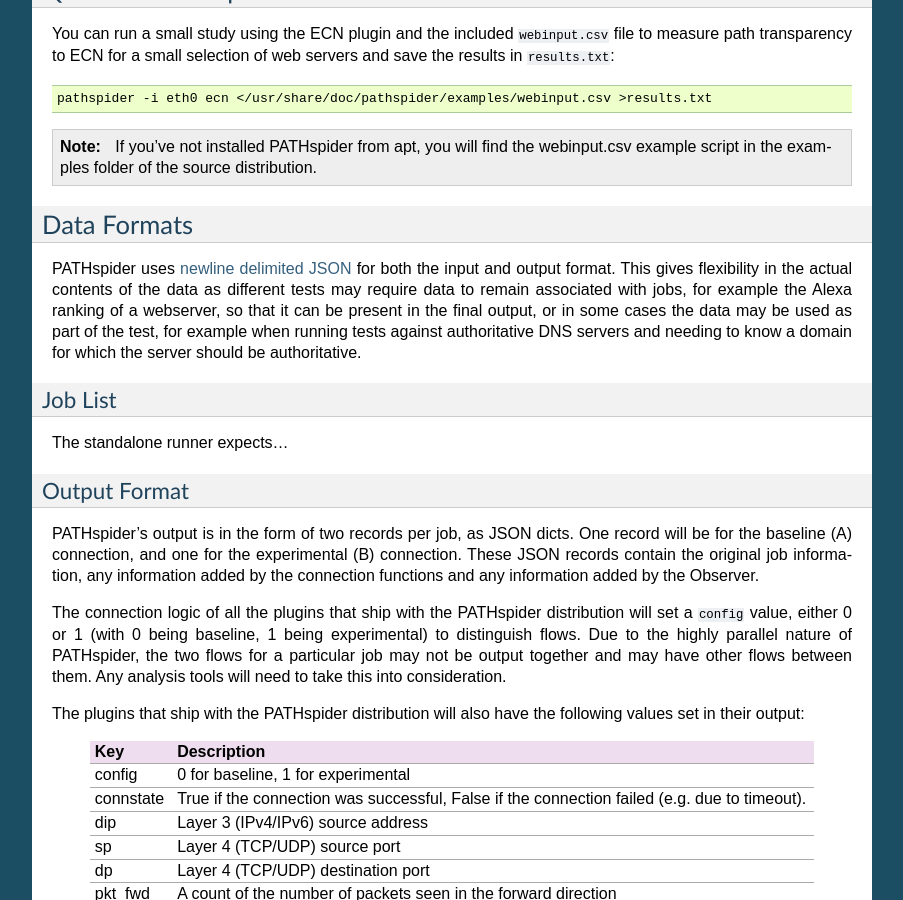
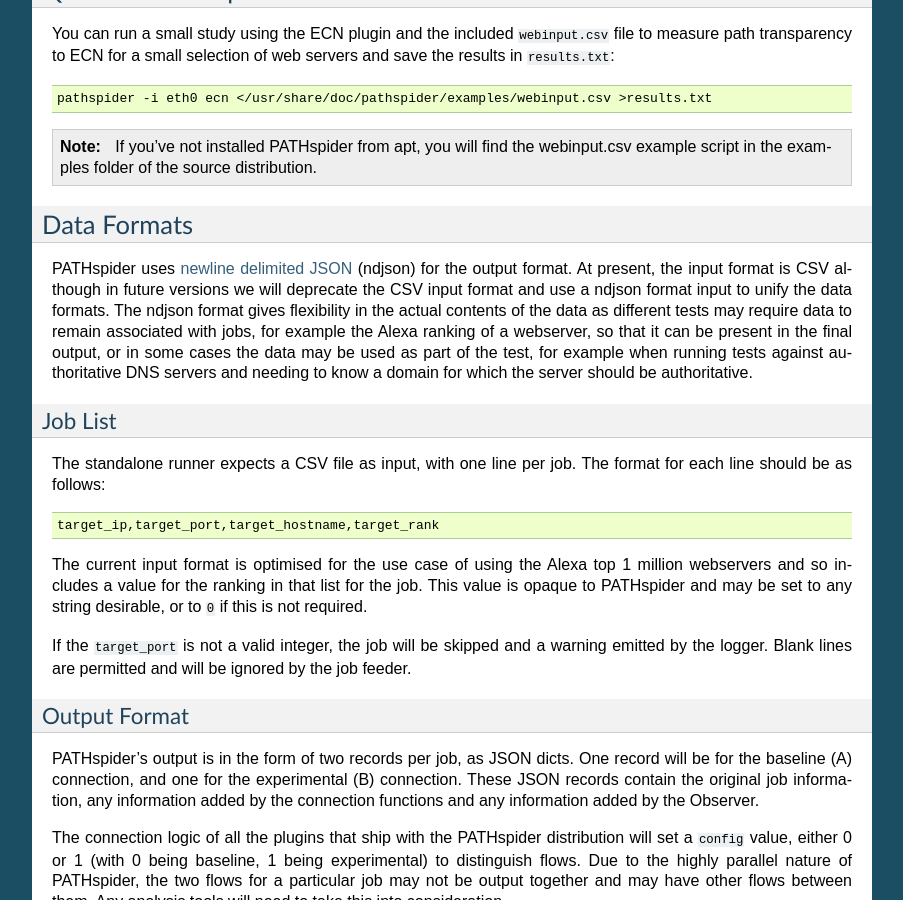
Before and after one commit to mami-project/pathspider, a Sphinx documentation site: the page built from doc/using.rst, in a window 1280 px wide and 900 px high, scrolled down 762 px. Shown: the whole window, without its empty margins (198-1101 px from the left). Built offline with Sphinx 7.4.7, drawn with Linux system fonts in a browser that asks for light colours.

Commit message:
Document the CSV input format

```diff
--- a/doc/using.rst
+++ b/doc/using.rst
@@ -62,9 +62,11 @@
 Data Formats
 ------------
 
-PATHspider uses `newline delimited JSON <http://ndjson.org/>`_ for both the
-input and output format. This gives flexibility in the actual contents of the
-data as different tests may require data to remain associated with jobs,
+PATHspider uses `newline delimited JSON <http://ndjson.org/>`_ (ndjson) for the
+output format. At present, the input format is CSV although in future versions
+we will deprecate the CSV input format and use a ndjson format input to unify
+the data formats. The ndjson format gives flexibility in the actual contents of
+the data as different tests may require data to remain associated with jobs,
 for example the Alexa ranking of a webserver, so that it can be present in the
 final output, or in some cases the data may be used as part of the test, for
 example when running tests against authoritative DNS servers and needing to
@@ -73,7 +75,19 @@
 Job List
 ~~~~~~~~
 
-The standalone runner expects...
+The standalone runner expects a CSV file as input, with one line per job. The
+format for each line should be as follows::
+
+ target_ip,target_port,target_hostname,target_rank
+
+The current input format is optimised for the use case of using the Alexa top
+1 million webservers and so includes a value for the ranking in that list for
+the job. This value is opaque to PATHspider and may be set to any string
+desirable, or to ``0`` if this is not required.
+
+If the ``target_port`` is not a valid integer, the job will be skipped and a
+warning emitted by the logger. Blank lines are permitted and will be ignored by
+the job feeder.
 
 .. _defaultoutput:
 
```
